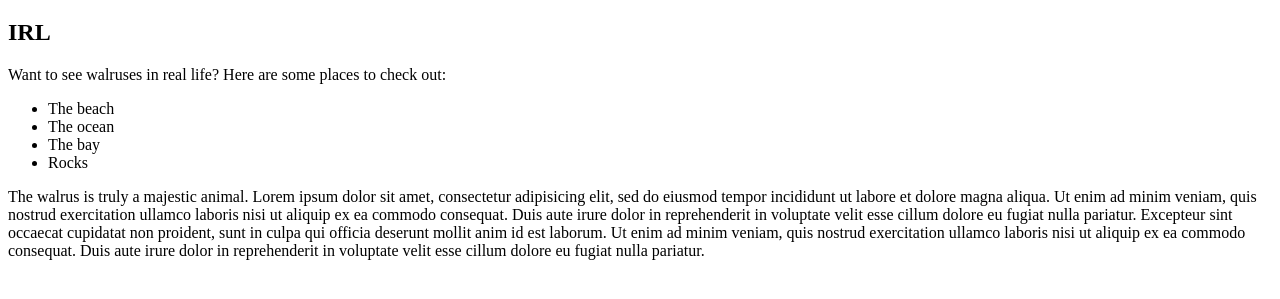
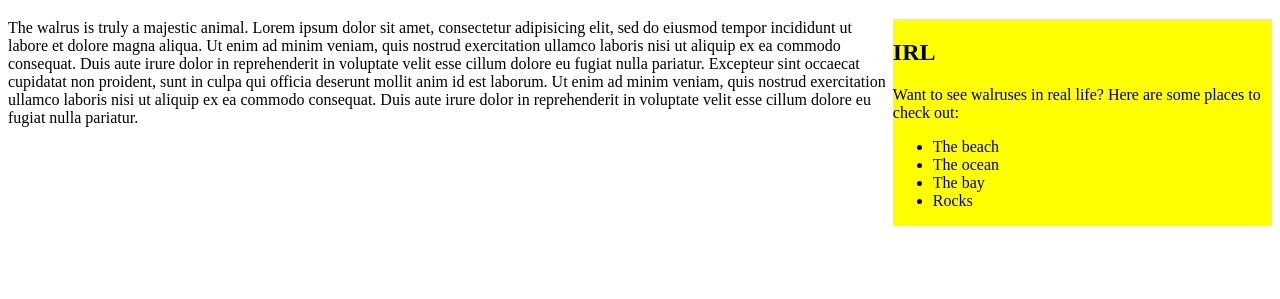
Before and after one commit to kit43/test, a plain HTML site: page walrus.html in a window 1280 px wide. Shown: the part 61-360 px from the top of the page. Drawn offline with Linux system fonts and the light colour scheme.

Commit message:
Mise a jour

```diff
--- a/walrus.html
+++ b/walrus.html
@@ -7,7 +7,7 @@
 	</head>
 	<body>
 		<h1>All about walruses</h1>
-		<div class="sitebar">
+		<div class="sidebar">
 		<h2>IRL</h2>
 		<p>Want to see walruses in real life? Here are some places to check out:</p>
 		<ul>
```
